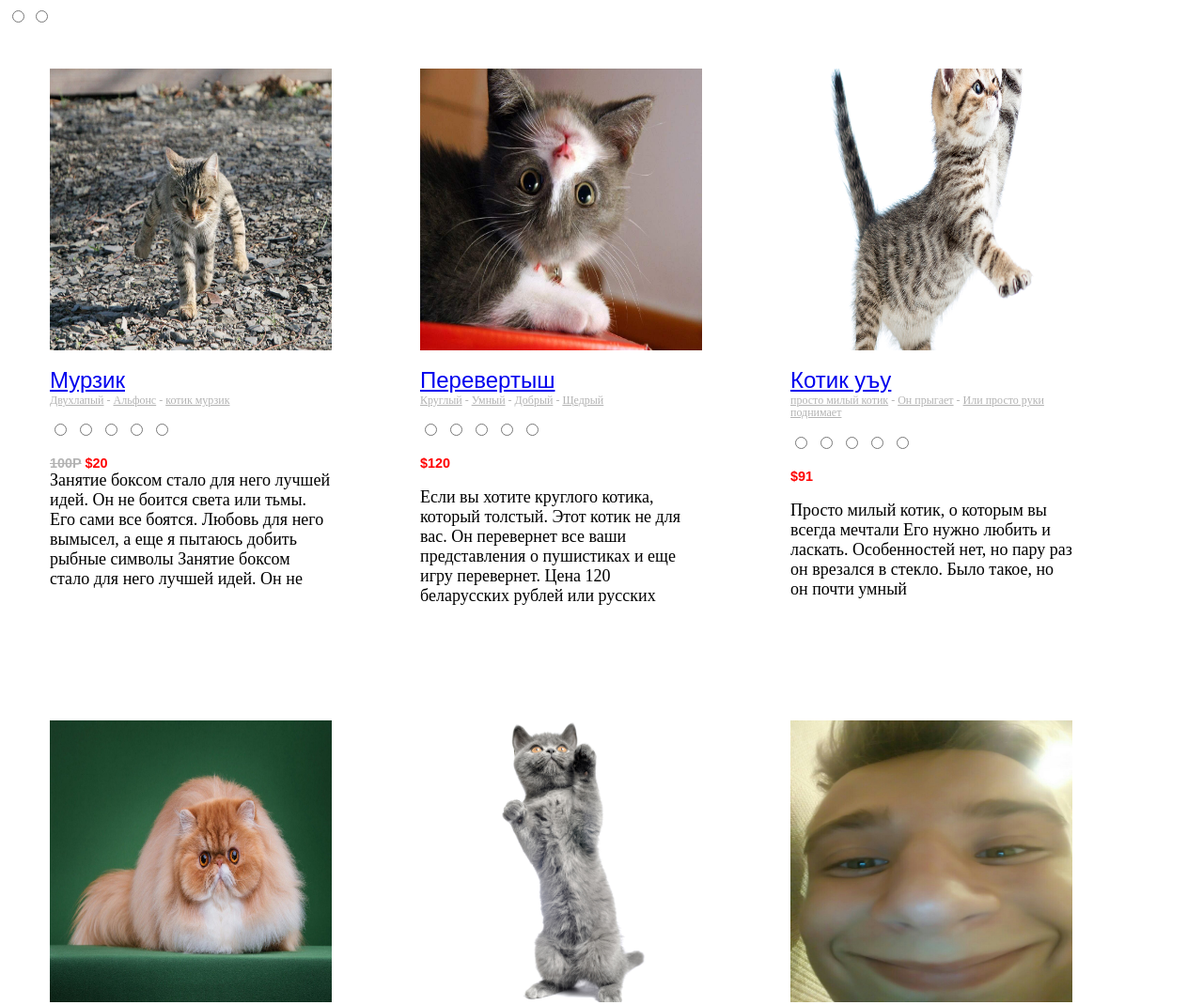
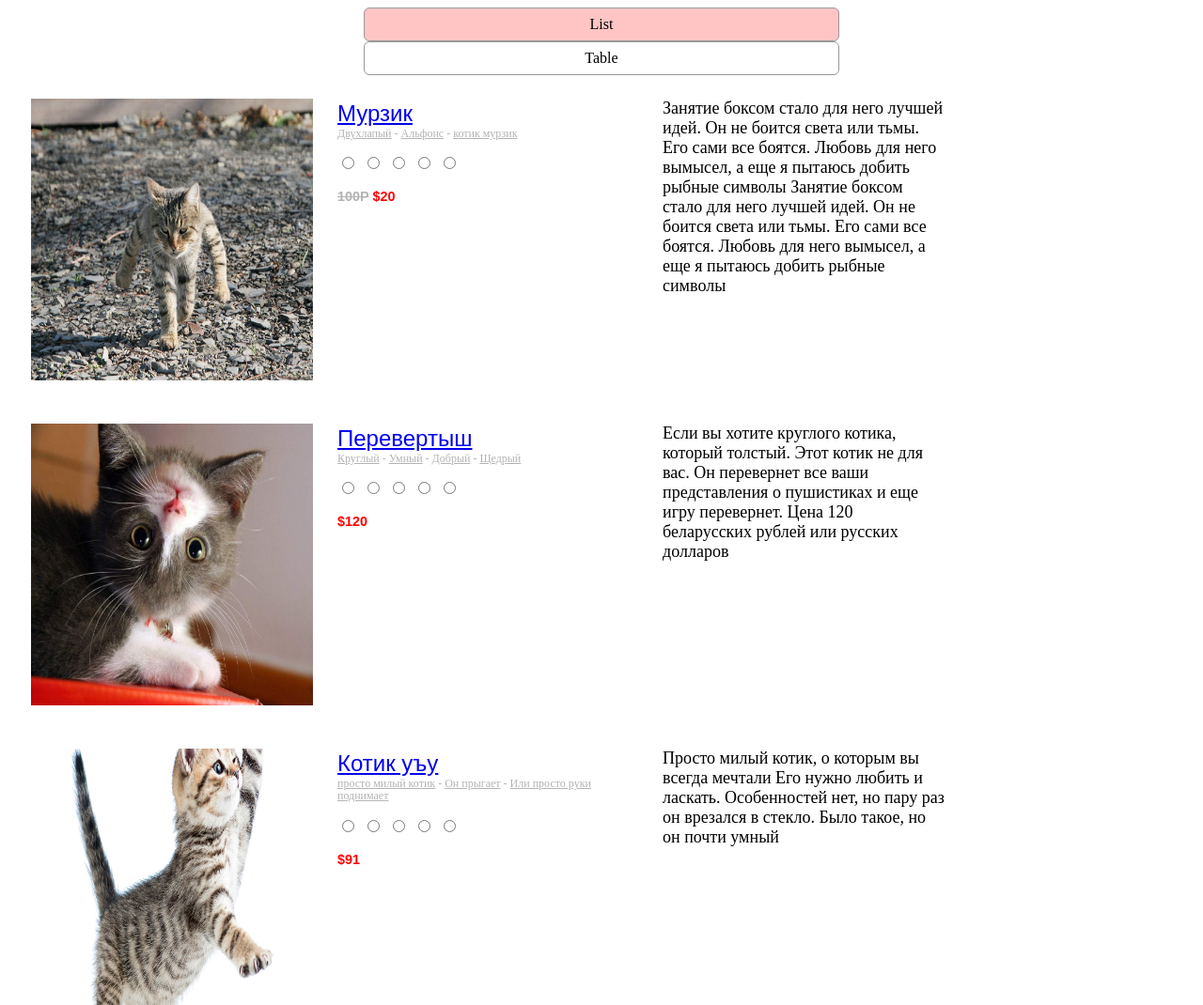
Before and after one commit to Maksim2355/CourseraWebBegin, a website: page Third course. Subtleties of layout/1/meowdexMurket/index.html in a window 1280 px wide. Shown: the top 1070 px of the page at 94% size. Drawn offline with Linux system fonts and the light colour scheme.

Commit message:
Add list/table position element

```diff
--- a/Third course. Subtleties of layout/1/meowdexMurket/index.css
+++ b/Third course. Subtleties of layout/1/meowdexMurket/index.css
@@ -1,35 +1,73 @@
 
+.position_input[type="radio"]{
+    display: none;
+}
 
-.display-list {
-    margin: 0 auto;
+label {
+    display: block;
+    margin: 0 30%;
+    padding: 0 30px;
+    border: 1px solid #999;
+    text-align: center;
+    border-radius: 6px 6px 6px 6px;
+    line-height: 34px;
+    cursor: pointer;
+    user-select: none;
+}
+
+input[type="radio"]:checked + label {
+    background: #ffc5c5;
+}
+
+#list:checked ~ .card {
+    display: block;
+}
+
+#list:checked ~ .card > div {
+    display: inline-block;
+}
+
+#table:checked  ~ .card {
+    display: inline-block;
+}
+
+#table:checked ~ .card > div{
+    display: block;
+    margin: 5px 0;
+    padding: 10px 0;
+}
+
+.card {
+    display: block;
+    font-size: 1.5em;
+    overflow: hidden;
+    padding: 15px;
+    margin: 10px;
+    vertical-align: top;
+}
+
+.main-info {
+    display: inline-block;
+    overflow: hidden;
+    margin: 0 10px;
+    padding: 0 10px;
+    width: 300px;
+    vertical-align: top;
 }
 
 
-.card {
+.description {
+    display: inline-block;
+    font-size: 0.75em;
+    margin: 0 10px;
+    padding: 0 10px;
+    width: 300px;
+    vertical-align: top;
+}
+
+.img-cat {
     display: inline-block;
     width: 300px;
-    height: 600px;
-
-    font-size: 1.5em;
-
-    overflow: hidden;
-
-    padding: 30px;
-    margin: 15px;
-}
-
-
-
-.main-info {
-    width: 100%;
-    height: 50%;
-    margin-top: 10px;
-    overflow: hidden;
-}
-
-
-.img-cat {
-    width: 100%;
     height: 300px;
 }
 
@@ -40,6 +78,7 @@
 .name {
     overflow: hidden;
     white-space: nowrap;
+    max-width: 300px;
     text-overflow: ellipsis;
     font-family: YS Text,sans-serif;
     line-height: 1.3em;
@@ -55,12 +94,12 @@
     text-decoration: underline;
 }
 
+
 .rating {
     margin: 5px 0 10px;
     padding: 5px 0;
     content: '★';
 }
-
 
 .price {
     color: #ff0000;
@@ -72,10 +111,3 @@
     color: #b3b3b3;
     text-decoration: line-through;
 }
-.description {
-    overflow: hidden;
-    text-overflow: ellipsis;
-    height: 125px;
-    font-size: 0.75em;
-
-}
--- a/Third course. Subtleties of layout/1/meowdexMurket/index.html
+++ b/Third course. Subtleties of layout/1/meowdexMurket/index.html
@@ -7,15 +7,15 @@
 </head>
 <body>
 
-    <div class="display-list">
-        <input type="radio">
-        <input type="radio">
-    </div>
+
+    <input id ="list" class="position_input" type="radio" name="radio" value="list" checked>
+    <label for="list" >List</label>
+
+    <input id="table" class="position_input" type="radio" name="radio" value="table">
+    <label for="table">Table</label>
 
     <article class="card">
         <img class="img-cat" src="res/cat_1.jpg"/>
-        <div class="product-info">
-
         <div class="main-info">
             <a href="#" class="name">Мурзик</a>
             <div class="category"><span>Двухлапый</span> - <span>Aльфонс</span> - <span>котик мурзик</span></div>
@@ -26,22 +26,19 @@
                     <input type="radio">
                     <input type="radio">
                 </div>
-                <div class="price"><span>100Р</span> <span>$20</span></div>
+            <div class="price"><span>100Р</span> <span>$20</span> </div>
         </div>
-
         <div class="description">Занятие боксом стало для него лучшей идей. Он не боится света или тьмы.
             Его сами все боятся. Любовь для него вымысел, а еще я пытаюсь добить рыбные символы
             Занятие боксом стало для него лучшей идей. Он не боится света или тьмы. Его сами все боятся.
             Любовь для него вымысел, а еще я пытаюсь добить рыбные символы </div>
-        </div>
 
     </article>
 
     <article class="card">
-        <img class="img-cat" src="res/cat_2.jpg" alt="Котик"/><br>
-        <div class="product-info">
+        <img class="img-cat" src="res/cat_2.jpg" alt="Котик"/>
+
         <div class="main-info">
-
             <a href="#" class="name" >Перевертыш</a>
             <div class="category"><span>Круглый</span> - <span>Умный</span> - <span>Добрый</span> - <span> Щедрый</span></div>
             <div class="rating">
@@ -51,18 +48,16 @@
                 <input type="radio">
                 <input type="radio">
             </div>
-                <div class="price">$120</div>
+            <div class="price"><span>$120</span></div>
+        </div>
 
-            </div>
-            <p class="description">Если вы хотите круглого котика, который толстый. Этот котик не для вас.
+        <div class="description">Если вы хотите круглого котика, который толстый. Этот котик не для вас.
             Он перевернет все ваши представления о пушистиках и еще игру перевернет.
-                Цена 120 беларусских рублей или русских долларов</p>
-            </div>
+            Цена 120 беларусских рублей или русских долларов</div>
     </article>
 
     <article class="card">
-        <img class="img-cat" src="res/cat_3.jpg" alt="Котик"/><br>
-        <div class="product-info">
+        <img class="img-cat" src="res/cat_3.jpg" alt="Котик"/>
 
         <div class="main-info">
             <a href="#" class="name">Котик уъу</a>
@@ -76,14 +71,13 @@
             </div>
             <div class="price"><span>$91</span></div>
         </div>
-            <p class="description">Просто милый котик, о которым вы всегда мечтали
-            Его нужно любить и ласкать. Особенностей нет, но пару раз он врезался в стекло. Было такое, но он почти умный</p>
-        </div>
+
+        <div class="description">Просто милый котик, о которым вы всегда мечтали
+        Его нужно любить и ласкать. Особенностей нет, но пару раз он врезался в стекло. Было такое, но он почти умный</div>
     </article>
 
     <article class="card">
-        <img class="img-cat" src="res/cat_4.jpg" alt="Котик"/><br>
-        <div class="product-info">
+        <img class="img-cat" src="res/cat_4.jpg" alt="Котик"/>
 
         <div class="main-info">
             <a href="#" class="name">Барон фон перс Фридрих Энгельс 16 владелец Северной Вирджинии</a>
@@ -97,14 +91,13 @@
             </div>
             <div class="price"><span>$61</span></div>
         </div>
-            <p class="description">Вы видели королей? Конечно нет, вот настоящий король. Если бы это был персонаж доты,
-                то его звали врайт кинг. Мне нравится смотреть на его глупое лицо, так я себя ощущаю умнее</p>
-        </div>
+
+        <div class="description">Вы видели королей? Конечно нет, вот настоящий король. Если бы это был персонаж доты,
+            то его звали врайт кинг. Мне нравится смотреть на его глупое лицо, так я себя ощущаю умнее</div>
     </article>
 
     <article class="card">
-        <img class="img-cat" src="res/cat_5.jpg" alt="Котик"/><br>
-        <div class="product-info">
+        <img class="img-cat" src="res/cat_5.jpg" alt="Котик"/>
 
         <div class="main-info">
             <a href="#" class="name">Бейсик</a>
@@ -116,22 +109,20 @@
                 <input type="radio">
                 <input type="radio">
             </div>
-                <div class="price">$22</div>
+            <div class="price"><span>$22</span></div>
         </div>
 
-            <p class="description">Серый кот. О нем вы всегда мечтали. Требуются любовь, тепло и рыбки. Самовывоз с подвала в Саратове</p>
-        </div>
+        <div class="description">Серый кот. О нем вы всегда мечтали.
+            Требуются любовь, тепло и рыбки. Самовывоз с подвала в Саратове</div>
     </article>
 
 
     <article class="card">
-        <img class="img-cat" src="res/cat_6.jpg" alt="Котик"/><br>
-        <div class="product-info">
+        <img class="img-cat" src="res/cat_6.jpg" alt="Котик"/>
+
         <div class="main-info">
-
             <a href="#" class="name">Максик</a>
             <div class="category"><span> на самом деле свинья</span>-<span>низкая цена</span></div>
-
             <div class="rating">
                 <input type="radio">
                 <input type="radio">
@@ -139,12 +130,10 @@
                 <input type="radio">
                 <input type="radio">
             </div>
-
             <div class="price"><span>$100</span> <span> 0Р</span></div>
         </div>
-            <p class="description">Лучше бы его тут не было. Заберите, мы сами заплатим</p>
-        </div>
+
+        <div class="description">Лучше бы его тут не было. Заберите, мы сами заплатим</div>
     </article>
-
 </body>
 </html>
```
Lines whose indentation alone changed are shown as unchanged.
